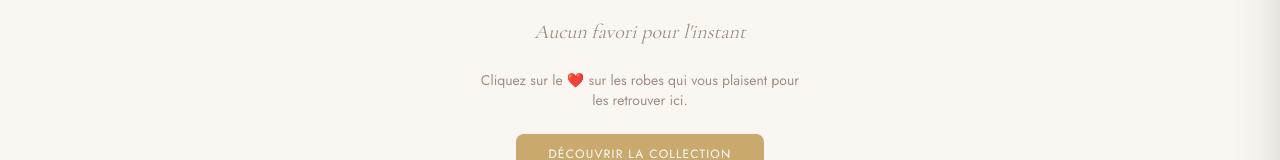
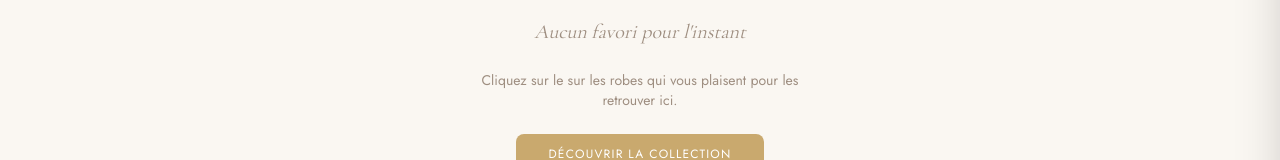
Before and after one commit to Gaabriiell9/susymodas, a Next.js app: page /favoris in a window 1280 px wide. Shown: the part 416-576 px from the top of the page. Built offline with nearby package versions, Linux system fonts and the light colour scheme.

Commit message:
feat: photo hero, favoris, nav simplifiée

```diff
--- a/app/(site)/favoris/page.jsx
+++ b/app/(site)/favoris/page.jsx
@@ -21,7 +21,7 @@ export default function FavorisPage() {
                         <Heart size={48} strokeWidth={1} />
                         <p className="font-serif text-xl italic">Aucun favori pour l&apos;instant</p>
                         <p className="font-sans text-sm text-center max-w-xs">
-                            Cliquez sur le ❤️ sur les robes qui vous plaisent pour les retrouver ici.
+                            Cliquez sur le sur les robes qui vous plaisent pour les retrouver ici.
                         </p>
                         <Link href="/" className="px-8 py-3 bg-gold text-white font-sans text-xs uppercase tracking-widest rounded-lg hover:bg-rose-deep transition-colors">
                             Découvrir la collection
```
